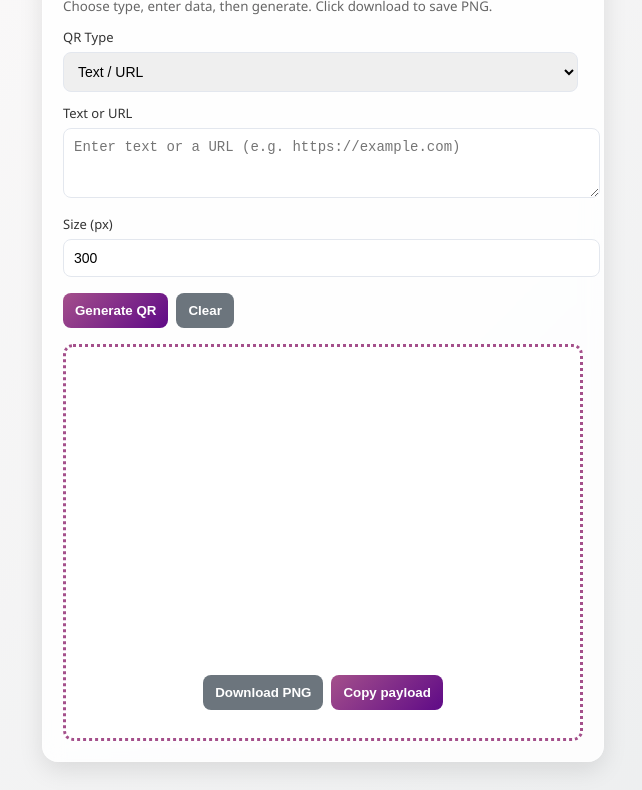
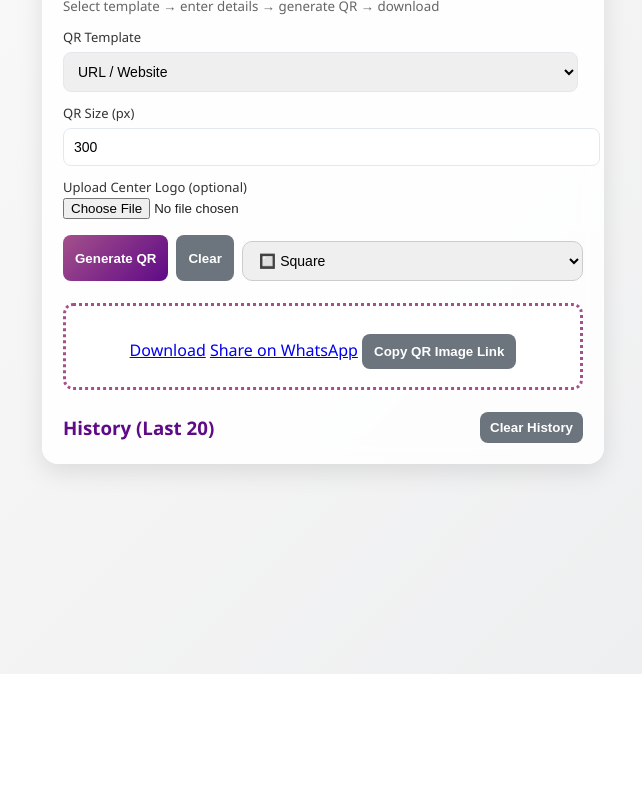
Before and after one commit to mddanish222/QR-code-generator, a plain HTML site: page index.html in a window 1280 px wide. Shown: the part 198-988 px from the top of the page, without its empty margins (317-959 px from the left). After the commit the page ends 872 px from the top, so only its background shows below. Drawn offline with Linux system fonts and the light colour scheme; a script that the page names is missing.

Commit message:
Update index.html

```diff
--- a/index.html
+++ b/index.html
@@ -1,13 +1,13 @@
-
 <!doctype html>
 <html lang="en">
 <head>
   <meta charset="utf-8" />
   <meta name="viewport" content="width=device-width,initial-scale=1" />
-  <title>QR Code Generator — Text / URL / Location</title>
+  <title>MD-QR Codes — Multi Template Generator</title>
   <link rel="stylesheet" href="qrstyle.css">
 </head>
 <body>
+
 <div class="header">
   MD-
   <div class="qr-highlight"><span>QR</span></div>
@@ -15,58 +15,89 @@
 </div>
 
 <div class="card">
-    <h1>QR Code Generator — Text / URL / Location</h1>
-    <small>Choose type, enter data, then generate. Click download to save PNG.</small>
+  <h1>QR Code Generator</h1>
+  <small>Select template → enter details → generate QR → download</small>
 
-    <label>QR Type</label>
+  <!-- TEMPLATE SELECTOR -->
+  <label>QR Template</label>
   <select id="type">
-      <option value="text">Text / URL</option>
-      <option value="location">Location (lat,long or use my location)</option>
+    <option value="url">URL / Website</option>
+    <option value="text">Plain Text</option>
+    <option value="phone">Phone Contact (Name + Number)</option>
+    <option value="sms">SMS (Number + Message)</option>
+    <option value="email">Email (To + Subject + Body)</option>
+    <option value="vcard">vCard Contact</option>
+    <option value="wifi">Wi-Fi Login</option>
+    <option value="whatsapp">WhatsApp Message</option>
+    <option value="upi">UPI Payment</option>
+    <option value="maps">Google Maps Location</option>
+    <option value="instagram">Instagram Profile</option>
+    <option value="facebook">Facebook Page</option>
+    <option value="youtube">YouTube Channel / Video</option>
+    <option value="twitter">Twitter / X Profile</option>
+    <option value="linkedin">LinkedIn Profile / Company</option>
+    <option value="telegram">Telegram Group / Chat</option>
+    <option value="snapchat">Snapchat Add</option>
+    <option value="pinterest">Pinterest Profile</option>
+    <option value="pdf">PDF Download Link</option>
   </select>
 
-    <div id="text-input-block">
-      <label>Text or URL</label>
-      <textarea id="text" rows="3" placeholder="Enter text or a URL (e.g. https://example.com)"></textarea>
-    </div>
+  <!-- DYNAMIC FORM AREA -->
+  <div id="dynamic-fields"></div>
 
-    <div id="location-input-block" style="display:none;">
-      <label>Latitude</label>
-      <input id="lat" type="number" step="any" placeholder="e.g. 12.9716" />
-      <label>Longitude</label>
-      <input id="lng" type="number" step="any" placeholder="e.g. 77.5946" />
-      <div class="row">
-        <button id="use-location">Use my location</button>
-        <button id="make-geo-link" class="secondary">Make Navigation QR</button>
-      </div>
-      <small>This will generate a QR that opens Google Maps with directions to your destination.</small>
-    </div>
+  <label>QR Size (px)</label>
+  <input id="size" type="number" value="300" min="100" max="1000">
 
-    <label>Size (px)</label>
-    <input id="size" type="number" value="300" min="100" max="1200" />
+  <label>Upload Center Logo (optional)</label>
+  <input type="file" id="logo" accept="image/*">
 
   <div class="row" style="margin-top:16px;">
     <button id="generate">Generate QR</button>
     <button id="clear" class="secondary">Clear</button>
+
+    <!-- QR STYLE SELECT (10 styles) -->
+    <select id="qr-style" style="flex:1; padding:10px 12px; border-radius:10px; border:1px solid #ccc; font-size:14px;">
+      <option value="square">🔲 Square</option>
+      <option value="rounded">🟦 Rounded</option>
+      <option value="dotted">⚫ Dotted</option>
+      <option value="line">➖ Line</option>
+      <option value="cube">🧊 Cube</option>
+      <option value="hex">⬢ Hex</option>
+      <option value="gradient">🌈 Gradient</option>
+      <option value="fluid">💧 Fluid</option>
+<option value="hex">⬢ Hexagonal / Honeycomb</option>
+<option value="gradient">🎨 Pixelated Gradient</option>
+      <option value="eye">👁 Eye</option>
+      <option value="matrix">🟩 Matrix</option>
+<option value="mixed">🌀 Mixed Style (Custom)</option>
+    </select>
+  </div><br>
+
+  <div id="qr-area">
+    <div id="qr-canvas"></div>
+
+    <div class="qr-actions">
+      <a id="download-link" href="#" download="qrcode.png" class="btn secondary">Download</a>
+      <a id="whatsapp-share" href="#" target="_blank" class="btn secondary">Share on WhatsApp</a>
+      <button id="copy-link" class="btn secondary">Copy QR Image Link</button>
+    </div>
+    <span id="copy-status" style="font-size:12px;color:green;display:none;">Copied!</span>
   </div>
 
-    <div style="margin-top:16px;">
-      <div id="qr-area">
-        <canvas id="qr-canvas" width="300" height="300" style="background:white;border-radius:8px;"></canvas>
-        <div style="display:flex;gap:8px;">
-          <a id="download-link" href="#" download="qrcode.png">
-            <button id="download" class="secondary">Download PNG</button>
-          </a>
-          <button id="copy-text">Copy payload</button>
-        </div>
-        <small id="payload-preview"></small>
-      </div>
+  <div style="display:flex; align-items:center; justify-content:space-between; gap:8px; margin-top:22px;">
+    <h3 style="margin:0; color:#5f0a87; font-weight:700;">History (Last 20)</h3>
+    <div>
+      <button id="clear-history" class="secondary" style="padding:8px 10px;">Clear History</button>
     </div>
   </div>
 
-  <!-- QR code library -->
-  <script src="https://cdn.jsdelivr.net/npm/qrcode@1.5.1/build/qrcode.min.js"></script>
+  <div id="history"></div>
+
+</div>
+
+<!-- QR library (required) -->
+<script src="https://cdn.jsdelivr.net/npm/qr-code-styling@1.6.0/lib/qr-code-styling.js"></script>
 <script src="script.js"></script>
-
 
 </body>
 </html>
```
Lines whose indentation alone changed are shown as unchanged.
